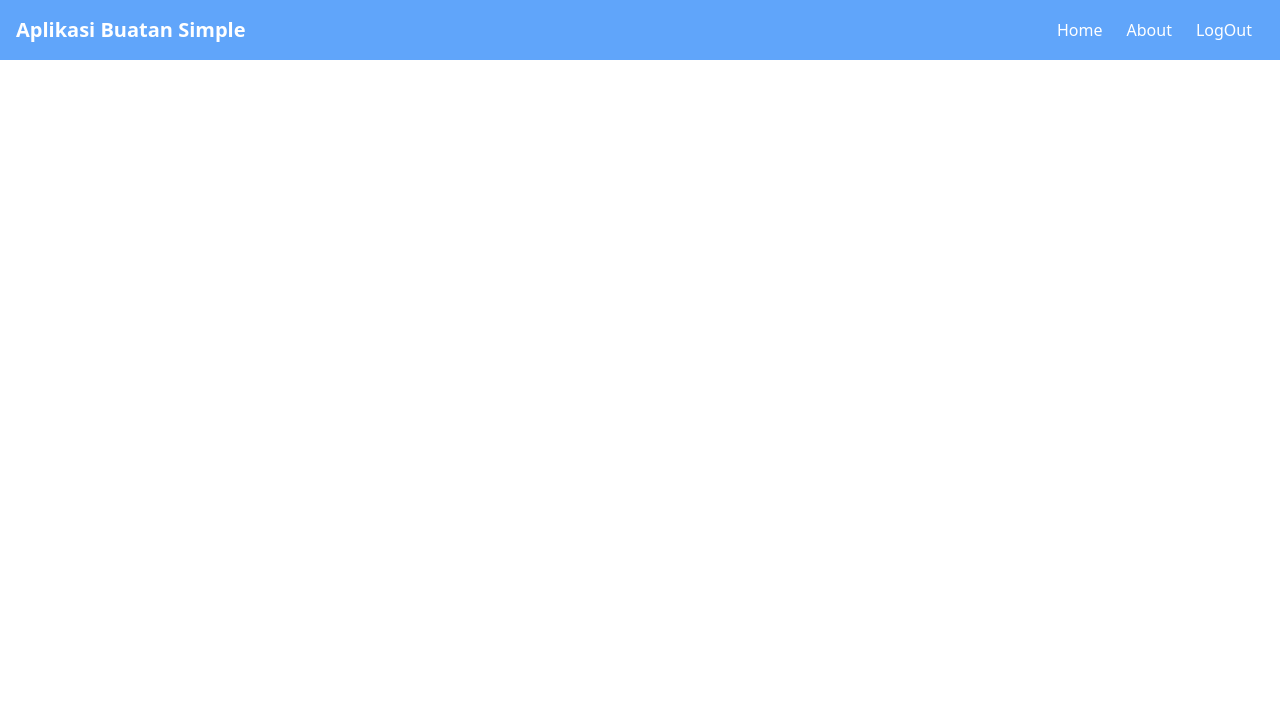
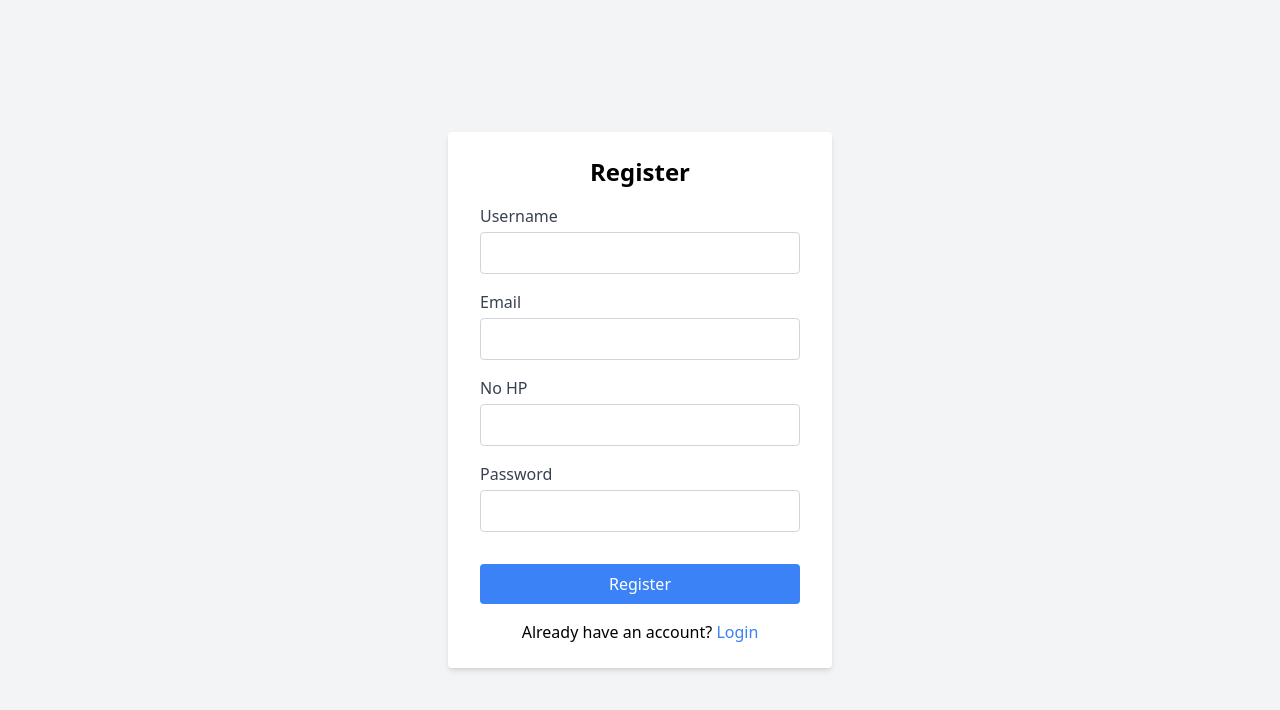
Before and after one commit to agnislur/study-ts, a React (Vite) app: page /RegisterForm in a window 1280 px wide. Shown: the top 710 px of the page. Built offline with nearby package versions, Linux system fonts and the light colour scheme.

Commit message:
update kerapihan code

```diff
--- a/src/App.tsx
+++ b/src/App.tsx
@@ -1,19 +1,19 @@
 import React from 'react';
 import { BrowserRouter as Router, Route, Routes, useLocation } from 'react-router-dom';
+import { UserProvider } from './context/UserContext';
 
 import component from './components';
 import pages from './pages';
-
-import { UserProvider } from './context/UserContext';
 
 const App: React.FC = () => {
   const location = useLocation();
 
   return (
     <div>
-      {location.pathname !== '/' && <component.component.Navbar />}
+      {location.pathname !== '/RegisterForm' && location.pathname !== '/' && <component.component.Navbar />}
       <Routes>
         <Route path="/" element={<pages.page.login />} />
+        <Route path="/RegisterForm" element={<pages.page.RegisterForm />} />
         <Route path="/home" element={<pages.page.home />} />
         <Route path="/about" element={<pages.page.about />} />
       </Routes>
--- a/src/pages/Login.tsx
+++ b/src/pages/Login.tsx
@@ -1,5 +1,5 @@
 import React, { useState } from 'react';
-import { useNavigate } from 'react-router-dom';
+import { useNavigate, Link } from 'react-router-dom';
 import users from '../data/users';
 import { useUser } from '../context/UserContext';
 
@@ -14,7 +14,7 @@ const Login: React.FC = () => {
     e.preventDefault();
     const user = users.find((u) => u.username === username && u.password === password);
     if (user) {
-      setUser({ username: user.username, email: user.email }); // Simpan data pengguna
+      setUser({ username: user.username, email: user.email });
       navigate('/home');
     } else {
       setError('Invalid username or password');
@@ -22,9 +22,10 @@ const Login: React.FC = () => {
   };
 
   return (
-    <div className="container mx-auto p-4">
-      <h1 className="text-2xl font-bold mb-4">Login</h1>
-      {error && <p className="text-red-500">{error}</p>}
+    <div className="flex items-center justify-center min-h-screen bg-gray-100">
+      <div className="bg-white shadow-md rounded px-8 py-6 w-full max-w-sm">
+        <h1 className="text-2xl font-bold mb-4 text-center">Login</h1>
+        {error && <p className="text-red-500 mb-4">{error}</p>}
         <form onSubmit={handleLogin}>
           <div className="mb-4">
             <label className="block text-gray-700">Username:</label>
@@ -32,7 +33,7 @@ const Login: React.FC = () => {
               type="text"
               value={username}
               onChange={(e) => setUsername(e.target.value)}
-            className="w-full p-2 border border-gray-300 rounded mt-1"
+              className="mt-1 p-2 w-full border border-gray-300 rounded"
               required
             />
           </div>
@@ -42,14 +43,19 @@ const Login: React.FC = () => {
               type="password"
               value={password}
               onChange={(e) => setPassword(e.target.value)}
-            className="w-full p-2 border border-gray-300 rounded mt-1"
+              className="mt-1 p-2 w-full border border-gray-300 rounded"
               required
             />
           </div>
-        <button type="submit" className="bg-blue-500 text-white p-2 rounded">
-          Login
+          <button type="submit" className="bg-blue-500 text-white p-2 rounded mt-4 w-full hover:bg-blue-600">
+            <h1 className="text-center">Login</h1>
           </button>
         </form>
+        <div className="text-center mt-4">
+          <span>Don't have an account? </span>
+          <Link to="/RegisterForm" className="text-blue-500 hover:underline">Register</Link>
+        </div>
+      </div>
     </div>
   );
 };
--- /dev/null
+++ b/src/pages/RegisterForm.tsx
@@ -0,0 +1,101 @@
+import React, { useState } from 'react';
+import { useNavigate, Link } from 'react-router-dom';
+import { handleSubmit } from '../utils/formHandlers';
+
+const RegisterForm: React.FC = () => {
+  const [username, setUsername] = useState('');
+  const [email, setEmail] = useState('');
+  const [nohp, setNohp] = useState('');
+  const [password, setPassword] = useState('');
+
+  const navigate = useNavigate();
+
+  return (
+    <div className="flex items-center justify-center min-h-screen bg-gray-100">
+      <div className="bg-white shadow-md rounded px-8 py-6 w-full max-w-sm">
+        <h1 className="text-2xl font-bold mb-4 text-center">Register</h1>
+
+        <form
+          onSubmit={(e) =>
+            handleSubmit(
+              e,
+              username,
+              email,
+              nohp,
+              password,
+              setUsername,
+              setEmail,
+              setNohp,
+              setPassword
+            )
+          }
+        >
+          <div className="mb-4">
+            <label htmlFor="username" className="block text-gray-700">Username</label>
+            <input
+              id="username"
+              type="text"
+              value={username}
+              onChange={(e) => setUsername(e.target.value)}
+              className="mt-1 p-2 w-full border border-gray-300 rounded"
+              required
+            />
+          </div>
+
+          <div className="mb-4">
+            <label htmlFor="email" className="block text-gray-700">Email</label>
+            <input
+              id="email"
+              type="email"
+              value={email}
+              onChange={(e) => setEmail(e.target.value)}
+              className="mt-1 p-2 w-full border border-gray-300 rounded"
+              required
+            />
+          </div>
+
+          <div className="mb-4">
+            <label htmlFor="nohp" className="block text-gray-700">No HP</label>
+            <input
+              id="nohp"
+              type="text"
+              value={nohp}
+              onChange={(e) => setNohp(e.target.value)}
+              className="mt-1 p-2 w-full border border-gray-300 rounded"
+              required
+            />
+          </div>
+
+          <div className="mb-4">
+            <label htmlFor="password" className="block text-gray-700">Password</label>
+            <input
+              id="password"
+              type="password"
+              value={password}
+              onChange={(e) => setPassword(e.target.value)}
+              className="mt-1 p-2 w-full border border-gray-300 rounded"
+              required
+            />
+          </div>
+
+          <button
+            type="submit"
+            onClick={() => navigate('/')}
+            className="bg-blue-500 text-white p-2 rounded mt-4 w-full hover:bg-blue-600"
+          >
+            Register
+          </button>
+        </form>
+
+        <div className="text-center mt-4">
+          <span>Already have an account? </span>
+          <Link to="/" className="text-blue-500 hover:underline">
+            Login
+          </Link>
+        </div>
+      </div>
+    </div>
+  );
+};
+
+export default RegisterForm;
--- a/src/pages/index.ts
+++ b/src/pages/index.ts
@@ -2,13 +2,15 @@
 import Home from './Home';
 import About from './About';
 import Login from './Login';
+import RegisterForm from './RegisterForm';
 
 
 const pages = {
   page: {
     home: Home,
     about: About,
-    login: Login
+    login: Login,
+    RegisterForm: RegisterForm
   }
 };
 
--- /dev/null
+++ b/src/utils/formHandlers.ts
@@ -0,0 +1,39 @@
+
+import { saveUserData } from './storage';
+import { resetForm } from './formUtils';
+import { validateForm } from './formUtils';
+
+export const handleSubmit = (
+  event: React.FormEvent,
+  username: string,
+  email: string,
+  nohp: string,
+  password: string,
+  setUsername: React.Dispatch<React.SetStateAction<string>>,
+  setEmail: React.Dispatch<React.SetStateAction<string>>,
+  setNohp: React.Dispatch<React.SetStateAction<string>>,
+  setPassword: React.Dispatch<React.SetStateAction<string>>
+) => {
+  event.preventDefault();
+
+  // Validasi form
+  if (!validateForm(username, email, nohp, password)) {
+    alert('Please fill out all fields.');
+    return;
+  }
+
+  // Simpan data ke localStorage
+  const userData = {
+    username,
+    email,
+    nohp,
+    password,
+  };
+
+  saveUserData(userData);
+
+  // Reset form
+  resetForm(setUsername, setEmail, setNohp, setPassword);
+
+  alert('Registration successful!');
+};
--- /dev/null
+++ b/src/utils/formUtils.ts
@@ -0,0 +1,25 @@
+
+export const validateForm = (
+    username: string,
+    email: string,
+    nohp: string,
+    password: string
+  ): boolean => {
+    if (!username || !email || !nohp || !password) {
+      return false;
+    }
+    return true;
+  };
+
+  // Fungsi untuk mereset form
+  export const resetForm = (
+    setUsername: React.Dispatch<React.SetStateAction<string>>,
+    setEmail: React.Dispatch<React.SetStateAction<string>>,
+    setNohp: React.Dispatch<React.SetStateAction<string>>,
+    setPassword: React.Dispatch<React.SetStateAction<string>>
+  ) => {
+    setUsername('');
+    setEmail('');
+    setNohp('');
+    setPassword('');
+  };
--- /dev/null
+++ b/src/utils/storage.ts
@@ -0,0 +1,9 @@
+
+export const saveUserData = (userData: {
+    username: string;
+    email: string;
+    nohp: string;
+    password: string;
+  }) => {
+    localStorage.setItem('userData', JSON.stringify(userData));
+  };
```
Also changed, not shown: src/context/UserContext.tsx (line endings or trailing spaces). Lines whose indentation alone changed are shown as unchanged.
